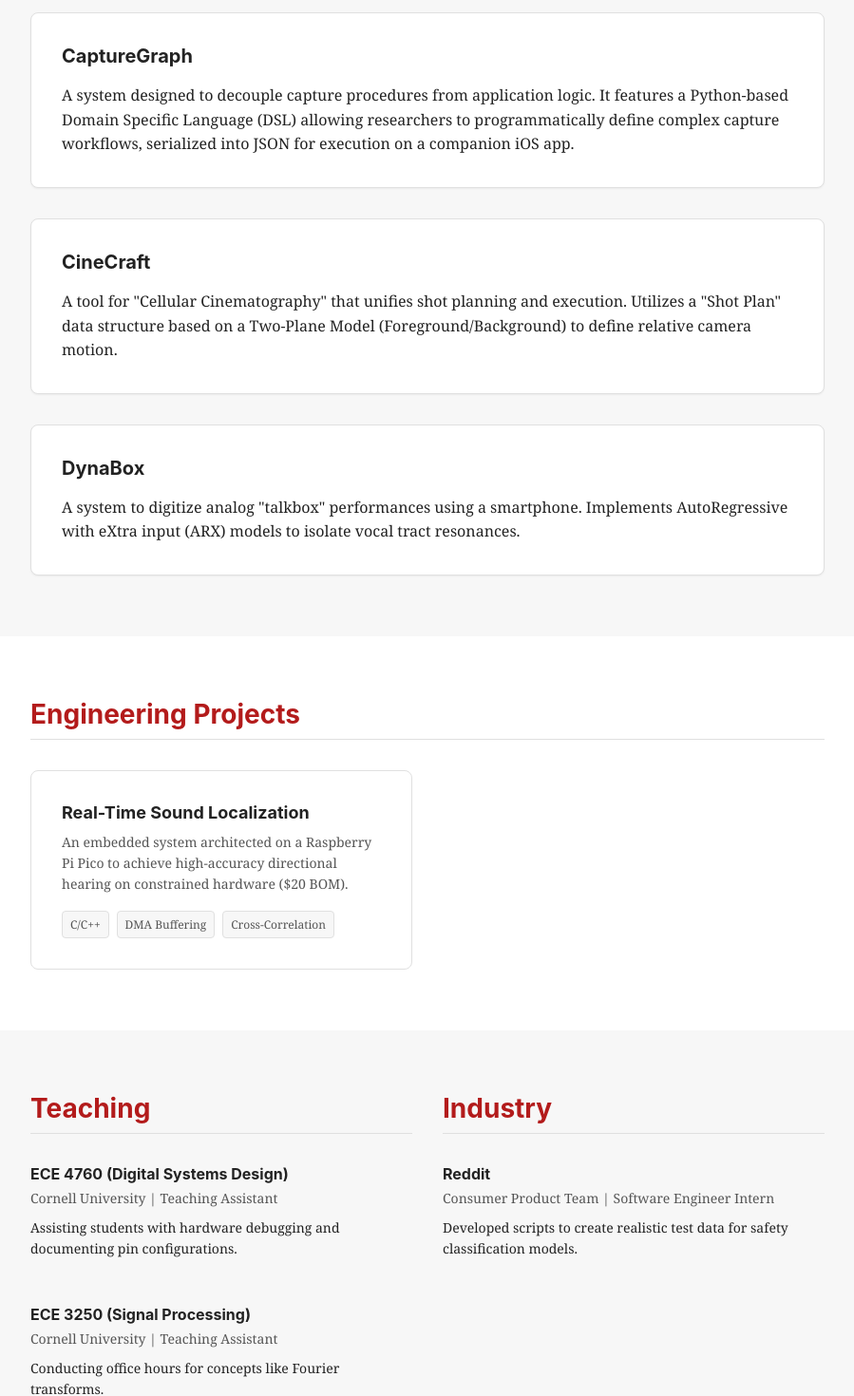
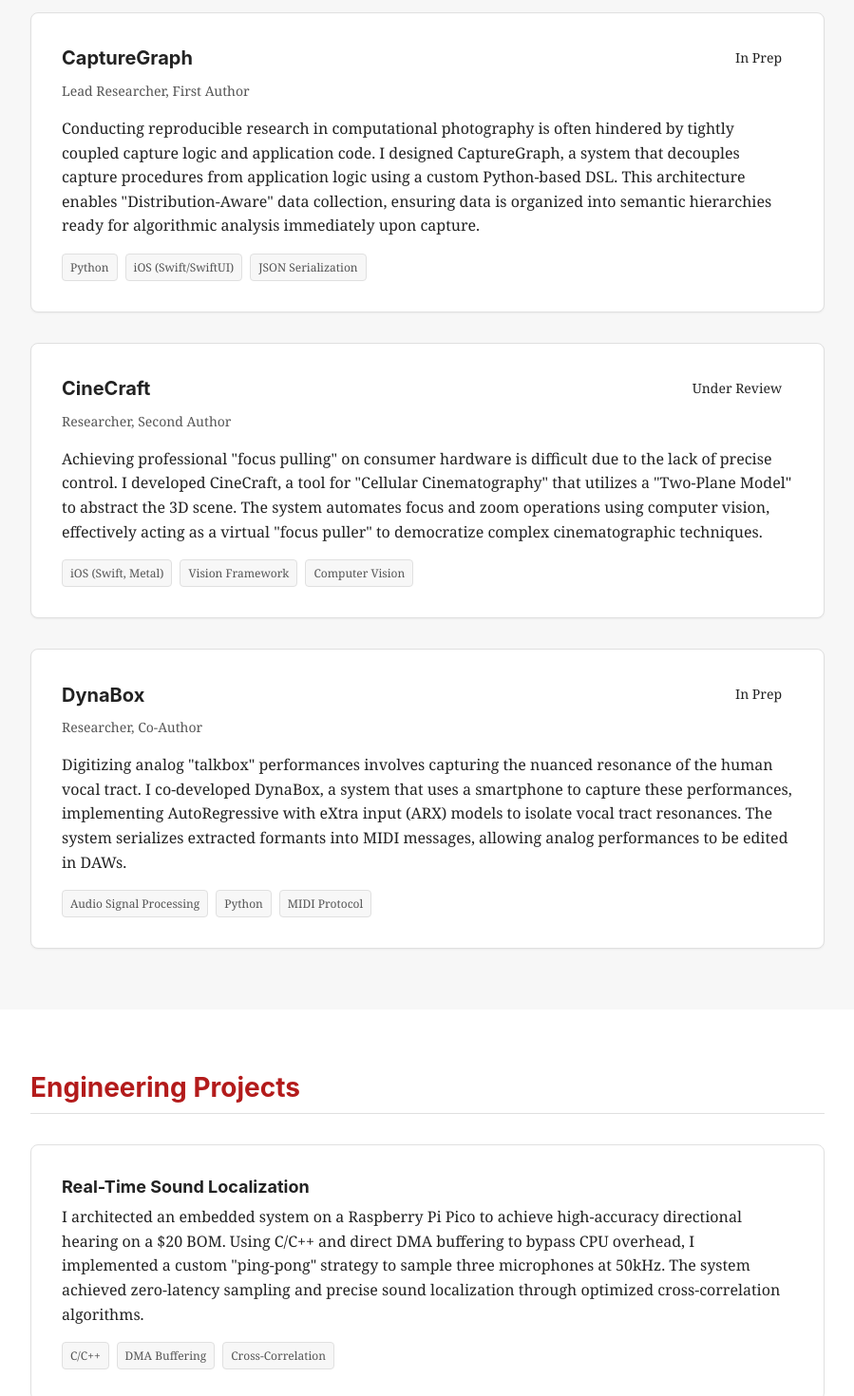
Before and after one commit to Sam-Belliveau/portfolio, a React (Vite) app: page / in a window 1280 px wide. Shown: the part 420-1890 px from the top of the page at 95% size, without its empty margins (190-1089 px from the left). Built offline with nearby package versions, Linux system fonts and the light colour scheme.

Commit message:
Improve some of the information on website.

```diff
--- a/src/App.jsx
+++ b/src/App.jsx
@@ -28,8 +28,8 @@ function App() {
                 </div>
               </div>
               <p className="profile-bio">
-                I am a researcher interested in systems, compilers, and programming languages.
-                My work focuses on making software more reliable and efficient.
+                I am an undergraduate researcher at Cornell University under Abe Davis.
+                I do work in Signal Processing, HCI, and Computer Vision.
               </p>
             </div>
           </div>
@@ -44,11 +44,23 @@ function App() {
             <div className="project-list">
               {researchProjects.map((project, index) => (
                 <div key={index} className="project-card">
-                  <h3 className="project-title">
-                    <a href={project.link}>{project.title}</a>
-                  </h3>
-                  <p className="project-meta">{project.venue} {project.year}</p>
-                  <p className="project-description">{project.description}</p>
+                  <div className="project-header">
+                    <h3 className="project-title">
+                      {project.link ? <a href={project.link}>{project.title}</a> : project.title}
+                    </h3>
+                    <span className="status-badge">{project.status}</span>
+                  </div>
+                  <p className="project-meta">{project.role}</p>
+
+                  <div className="project-summary">
+                    <p>{project.summary}</p>
+                  </div>
+
+                  <div className="tech-tags">
+                    {project.tech.map((t, i) => (
+                      <span key={i} className="tech-tag">{t}</span>
+                    ))}
+                  </div>
                 </div>
               ))}
             </div>
@@ -59,11 +71,15 @@ function App() {
         <section id="engineering" className="section">
           <div className="container">
             <h2 className="section-title">Engineering Projects</h2>
-            <div className="grid grid-cols-2">
+            <div className="grid grid-cols-1">
               {engineeringProjects.map((project, index) => (
                 <div key={index} className="engineering-card">
                   <h3 className="engineering-title">{project.title}</h3>
-                  <p className="engineering-description">{project.description}</p>
+
+                  <div className="project-summary">
+                    <p>{project.summary}</p>
+                  </div>
+
                   <div className="tech-tags">
                     {project.tech.map((t, i) => (
                       <span key={i} className="tech-tag">
--- a/src/data.js
+++ b/src/data.js
@@ -4,7 +4,7 @@ export const personalInfo = {
   name: "Sam Belliveau",
   title: "Undergraduate Researcher @ Cornell University",
   tagline: "Democratizing complex data capture workflows through end-to-end systems.",
-  bio: "My research interests lie at the intersection of Human-Computer Interaction (HCI), Computational Photography, and Systems Engineering. I am driven by the desire to bridge the gap between creative intent and rigid capture tools by architecting systems that span hardware, low-level software, and user interfaces.",
+  bio: "I am a researcher interested in systems, compilers, and programming languages, driven by the trade-offs between manual memory management (RAII) and modern garbage collection (ZGC/G1). My work focuses on how system architecture impacts software reliability, bridging the gap between high-level abstractions and bare-metal performance. I specialize in optimizing the hardware-software interface, from RISC-V/ARM Cortex-M constraints to efficient DMA buffering, while leveraging tools like Bash for automation and C/C++ for performance-critical loops.",
   email: "srb343@cornell.edu",
   links: [
     { name: "Github", url: "https://github.com/Sam-Belliveau", icon: Github },
@@ -20,27 +20,24 @@ export const researchProjects = [
     title: "CaptureGraph",
     role: "Lead Researcher, First Author",
     status: "In Prep",
-    description: "A system designed to decouple capture procedures from application logic. It features a Python-based Domain Specific Language (DSL) allowing researchers to programmatically define complex capture workflows, serialized into JSON for execution on a companion iOS app.",
+    summary: "Conducting reproducible research in computational photography is often hindered by tightly coupled capture logic and application code. I designed CaptureGraph, a system that decouples capture procedures from application logic using a custom Python-based DSL. This architecture enables \"Distribution-Aware\" data collection, ensuring data is organized into semantic hierarchies ready for algorithmic analysis immediately upon capture.",
     tech: ["Python", "iOS (Swift/SwiftUI)", "JSON Serialization"],
-    insight: "Enables \"Distribution-Aware\" data collection, organizing data into semantic hierarchies ready for algorithmic analysis.",
     image: null // Placeholder
   },
   {
     title: "CineCraft",
     role: "Researcher, Second Author",
     status: "Under Review",
-    description: "A tool for \"Cellular Cinematography\" that unifies shot planning and execution. Utilizes a \"Shot Plan\" data structure based on a Two-Plane Model (Foreground/Background) to define relative camera motion.",
+    summary: "Achieving professional \"focus pulling\" on consumer hardware is difficult due to the lack of precise control. I developed CineCraft, a tool for \"Cellular Cinematography\" that utilizes a \"Two-Plane Model\" to abstract the 3D scene. The system automates focus and zoom operations using computer vision, effectively acting as a virtual \"focus puller\" to democratize complex cinematographic techniques.",
     tech: ["iOS (Swift, Metal)", "Vision Framework", "Computer Vision"],
-    insight: "Automates focus and zoom in real-time, effectively acting as a virtual \"focus puller\" to democratize complex shots like dolly zooms.",
     image: null // Placeholder
   },
   {
     title: "DynaBox",
     role: "Researcher, Co-Author",
     status: "In Prep",
-    description: "A system to digitize analog \"talkbox\" performances using a smartphone. Implements AutoRegressive with eXtra input (ARX) models to isolate vocal tract resonances.",
+    summary: "Digitizing analog \"talkbox\" performances involves capturing the nuanced resonance of the human vocal tract. I co-developed DynaBox, a system that uses a smartphone to capture these performances, implementing AutoRegressive with eXtra input (ARX) models to isolate vocal tract resonances. The system serializes extracted formants into MIDI messages, allowing analog performances to be edited in DAWs.",
     tech: ["Audio Signal Processing", "Python", "MIDI Protocol"],
-    insight: "Serializes formants into MIDI Continuous Controller (CC) messages, allowing analog performances to be edited in DAWs like Logic Pro.",
     image: null // Placeholder
   }
 ];
@@ -48,9 +45,8 @@ export const researchProjects = [
 export const engineeringProjects = [
   {
     title: "Real-Time Sound Localization",
-    description: "An embedded system architected on a Raspberry Pi Pico to achieve high-accuracy directional hearing on constrained hardware ($20 BOM).",
+    summary: "I architected an embedded system on a Raspberry Pi Pico to achieve high-accuracy directional hearing on a $20 BOM. Using C/C++ and direct DMA buffering to bypass CPU overhead, I implemented a custom \"ping-pong\" strategy to sample three microphones at 50kHz. The system achieved zero-latency sampling and precise sound localization through optimized cross-correlation algorithms.",
     tech: ["C/C++", "DMA Buffering", "Cross-Correlation"],
-    highlight: "Implemented a custom \"ping-pong\" DMA strategy to sample three microphones at 50kHz with zero latency."
   }
 ];
 
@@ -59,13 +55,13 @@ export const teachingExperience = [
     course: "ECE 4760 (Digital Systems Design)",
     role: "Teaching Assistant",
     institution: "Cornell University",
-    description: "Assisting students with hardware debugging and documenting pin configurations."
+    description: "I mentored students in \"Digital Systems Design,\" breaking down complex technical concepts like hardware debugging and microcontroller pin configurations. I focused on helping students understand the theoretical underpinnings while mastering the practical challenges of embedded development."
   },
   {
     course: "ECE 3250 (Signal Processing)",
     role: "Teaching Assistant",
     institution: "Cornell University",
-    description: "Conducting office hours for concepts like Fourier transforms."
+    description: "I conducted office hours for \"Signal Processing,\" explaining concepts like Fourier transforms. I emphasized the communication of complex mathematical ideas to help students grasp the material."
   }
 ];
 
@@ -74,6 +70,6 @@ export const industryExperience = [
     company: "Reddit",
     role: "Software Engineer Intern",
     team: "Consumer Product Team",
-    description: "Developed scripts to create realistic test data for safety classification models."
+    description: "I developed automated scripts (using Python and Bash) to generate large-scale, realistic test data sets. This automation was critical for training and validating safety classification models, ensuring they could robustly handle diverse and edge-case user content. My work directly contributed to improving the reliability of content moderation systems."
   }
 ];
--- a/src/index.css
+++ b/src/index.css
@@ -171,9 +171,28 @@ a:hover {
   box-shadow: 0 1px 2px rgba(0,0,0,0.05);
 }
 
+.project-header {
+  display: flex;
+  justify-content: space-between;
+  align-items: center;
+  margin-bottom: 0.5rem;
+}
+
 .project-title {
   font-size: 1.25rem;
-  margin-bottom: 0.5rem;
+  margin: 0;
+}
+
+.status-badge {
+  padding: 0.25rem 0.75rem;
+  border-radius: 9999px;
+  font-size: 0.875rem;
+  font-weight: 500;
+}
+
+.project-summary {
+  margin-bottom: 1rem;
+  line-height: 1.6;
 }
 
 .project-title a {
```
